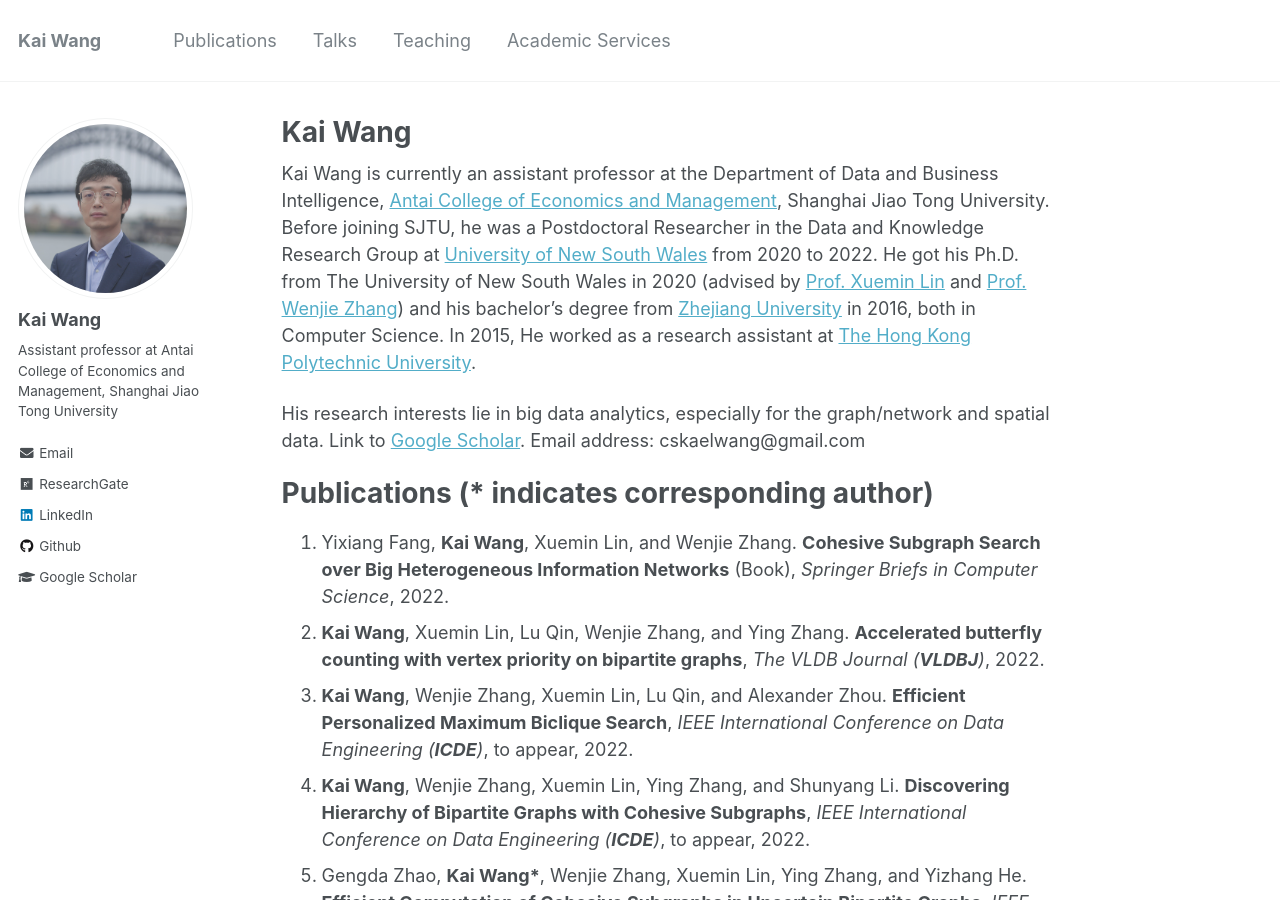
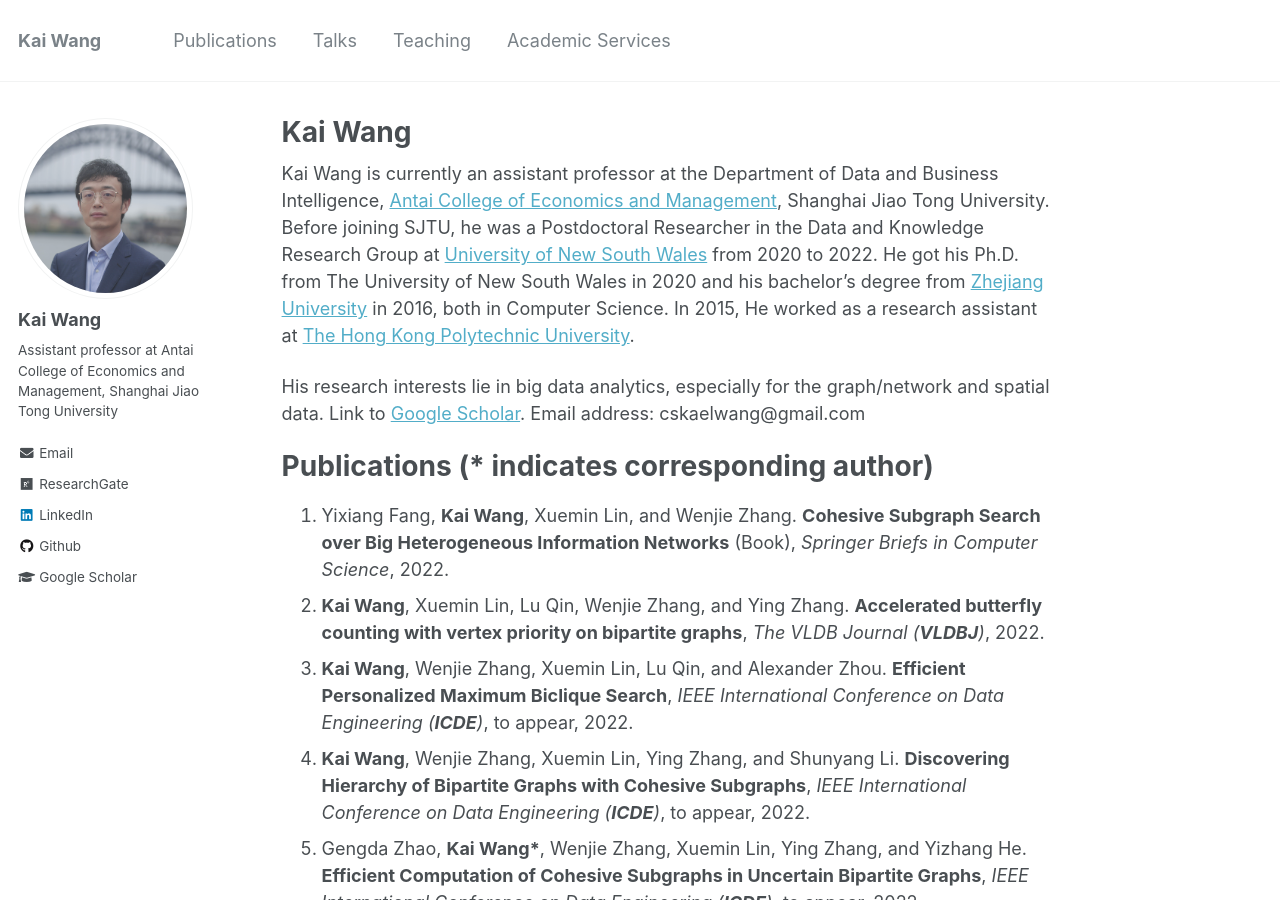
Before and after one commit to cs-kaiwang/cs-kaiwang.github.io, a Jekyll site: the page built from _pages/about.md, in a window 1280 px wide and 900 px high. Built offline with Jekyll 4.4.1, drawn with Linux system fonts in a browser that asks for light colours.

Commit message:
Update about.md

```diff
--- a/_pages/about.md
+++ b/_pages/about.md
@@ -8,7 +8,7 @@ redirect_from:
   - /about.html
 ---
 
-Kai Wang is currently an assistant professor at the Department of Data and Business Intelligence, [Antai College of Economics and Management](https://www.acem.sjtu.edu.cn/en/), Shanghai Jiao Tong University. Before joining SJTU, he was a Postdoctoral Researcher in the Data and Knowledge Research Group at [University of New South Wales](https://www.unsw.edu.au/) from 2020 to 2022. He got his Ph.D. from The University of New South Wales in 2020 (advised by [Prof. Xuemin Lin](http://www.cse.unsw.edu.au/~lxue/) and [Prof. Wenjie Zhang](http://www.cse.unsw.edu.au/~zhangw/)) and his bachelor’s degree from [Zhejiang University](https://www.zju.edu.cn/) in 2016, both in Computer Science. In 2015, He worked as a research assistant at [The Hong Kong Polytechnic University](https://www.polyu.edu.hk/). <!--(advised by [UNSW Scientia Prof. Xuemin Lin](http://www.cse.unsw.edu.au/~lxue/) and [Prof. Wenjie Zhang](http://www.cse.unsw.edu.au/~zhangw/)) -->
+Kai Wang is currently an assistant professor at the Department of Data and Business Intelligence, [Antai College of Economics and Management](https://www.acem.sjtu.edu.cn/en/), Shanghai Jiao Tong University. Before joining SJTU, he was a Postdoctoral Researcher in the Data and Knowledge Research Group at [University of New South Wales](https://www.unsw.edu.au/) from 2020 to 2022. He got his Ph.D. from The University of New South Wales in 2020 and his bachelor’s degree from [Zhejiang University](https://www.zju.edu.cn/) in 2016, both in Computer Science. In 2015, He worked as a research assistant at [The Hong Kong Polytechnic University](https://www.polyu.edu.hk/). <!--(advised by [UNSW Scientia Prof. Xuemin Lin](http://www.cse.unsw.edu.au/~lxue/) and [Prof. Wenjie Zhang](http://www.cse.unsw.edu.au/~zhangw/)) -->
 
 His research interests lie in big data analytics, especially for the graph/network and spatial data.  Link to [Google Scholar](https://scholar.google.com/citations?user=G4DiwTIAAAAJ&hl=en). Email address: cskaelwang@gmail.com
 
```
